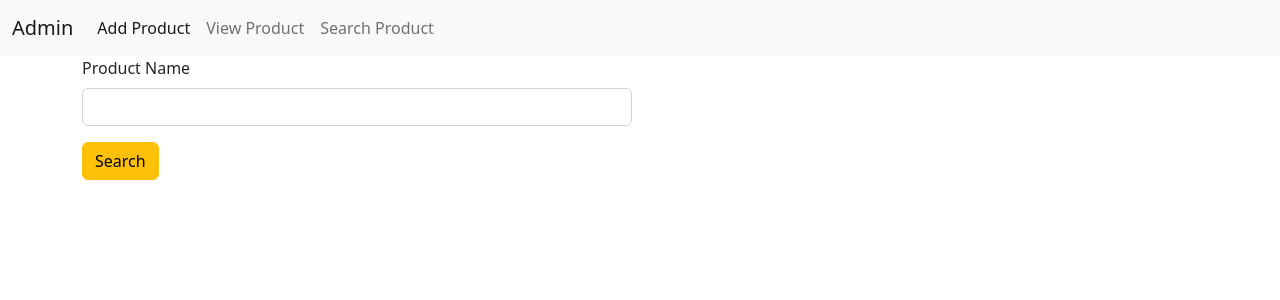
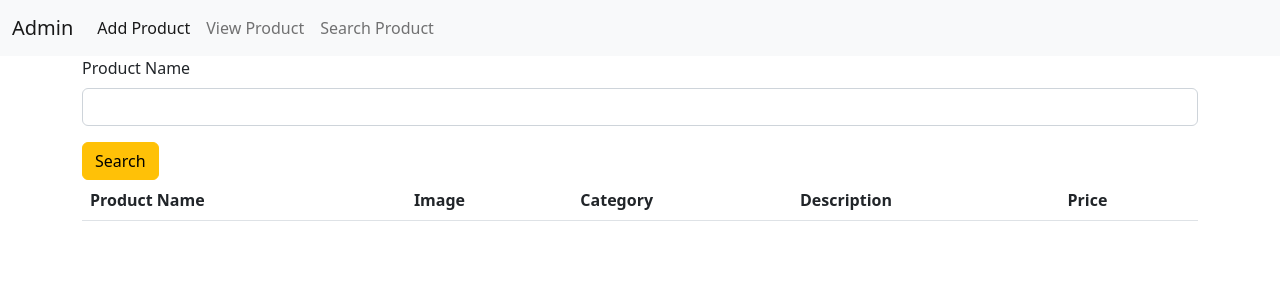
Before and after one commit to Amirthamlalas/shoppingApp, an Angular app: page /search in a window 1280 px wide. Shown: the top 300 px of the page. Built offline with nearby package versions, Linux system fonts and the light colour scheme.

Commit message:
added service

```diff
--- a/src/app/add-product/add-product.component.ts
+++ b/src/app/add-product/add-product.component.ts
@@ -1,4 +1,5 @@
 import { Component } from '@angular/core';
+import { ApiService } from '../api.service';
 
 @Component({
   selector: 'app-add-product',
@@ -12,10 +13,23 @@ export class AddProductComponent {
   category=""
   description=""
   price=""
-
+constructor(private api:ApiService){}
   readValue=()=>{
     let data:any={"name":this.name,"image":this.image,"category":this.category,"description":this.description,"price":this.price}
     console.log(data)
+    this.api.addCourse(data).subscribe(
+      (response:any)=>{
+        if (response.status=="success") {
+          alert("Product added successfully")
+
+        } else {
+          alert("something went wrong")
+        }
+      }
+    )
+
+
   }
 
+
 }
--- /dev/null
+++ b/src/app/api.service.ts
@@ -0,0 +1,22 @@
+import { HttpClient } from '@angular/common/http';
+import { Injectable } from '@angular/core';
+
+@Injectable({
+  providedIn: 'root'
+})
+export class ApiService {
+
+  constructor(private http:HttpClient) { }
+
+  fetchCourse=()=>{
+    return this.http.get("http://localhost:8080/view")
+  }
+
+  addCourse=(DataToSend:any)=>{
+    return this.http.post("http://localhost:8080/add",DataToSend)
+  }
+
+  searchCourse=(DataToSend:any)=>{
+    return this.http.post("http://localhost:8080/search",DataToSend)
+  }
+}
--- a/src/app/app.module.ts
+++ b/src/app/app.module.ts
@@ -13,6 +13,7 @@ import { ViewProductComponent } from './view-product/view-product.component';
 import { SearchProductComponent } from './search-product/search-product.component';
 import { NavbarComponent } from './navbar/navbar.component';
 import { UserViewComponent } from './user-view/user-view.component';
+import { HttpClientModule } from '@angular/common/http';
 
 
 const myroute:Routes=[
@@ -63,7 +64,8 @@ const myroute:Routes=[
     BrowserModule,
     AppRoutingModule,
     FormsModule,
-    RouterModule.forRoot(myroute)
+    RouterModule.forRoot(myroute),
+    HttpClientModule
   ],
   providers: [],
   bootstrap: [AppComponent]
--- a/src/app/search-product/search-product.component.html
+++ b/src/app/search-product/search-product.component.html
@@ -10,7 +10,7 @@
         <div class="col col-12 col-sm-12 col-md-12 col-lg-12 col-xl-12 col-xxl-12">
             <div class="row g-3">
 
-                <div class="col col-12 col-sm-12 col-md-6 col-lg-6 col-xl-6 col-xxl-6">
+                <div class="col col-12 col-sm-12 col-md-12 col-lg-12 col-xl-12 col-xxl-12">
 
                     <label for="" class="form-label">Product Name</label>
                     <input name="name" [(ngModel)]="name" type="text" class="form-control">
@@ -24,4 +24,36 @@
             </div>
         </div>
     </div>
+
+    <div class="row">
+        <div class="col col-12 col-sm-12 col-md-12 col-lg-12 col-xl-12 col-xxl-12">
+
+            <table class="table">
+                <thead>
+                  <tr>
+                    <th scope="col">Product Name</th>
+                    <th scope="col">Image</th>
+                    <th scope="col">Category</th>
+                    <th scope="col">Description</th>
+                    <th scope="col">Price</th>
+                  </tr>
+                </thead>
+                <tbody *ngFor="let i of search">
+                  <tr >
+
+                    <td>{{i.name}}</td>
+                    <td>{{i.image}}</td>
+                    <td>{{i.category}}</td>
+                    <td>{{i.description}}</td>
+                    <td>{{i.price}}</td>
+                  </tr>
+
+                </tbody>
+              </table>
+
+
+        </div>
+    </div>
+
+
 </div>
--- a/src/app/search-product/search-product.component.ts
+++ b/src/app/search-product/search-product.component.ts
@@ -1,4 +1,5 @@
 import { Component } from '@angular/core';
+import { ApiService } from '../api.service';
 
 @Component({
   selector: 'app-search-product',
@@ -8,10 +9,22 @@ import { Component } from '@angular/core';
 export class SearchProductComponent {
 
   name=""
-
+  search:any=[]
+constructor(private api:ApiService){}
   readValue=()=>{
     let data:any={"name":this.name}
     console.log(data)
+    this.api.searchCourse(data).subscribe(
+      (response:any)=>{
+        if (response.length==0) {
+          alert("Invalid Product Name")
+
+        } else {
+          this.search=response;
+
+        }
+      }
+    )
   }
 
 }
--- a/src/app/view-product/view-product.component.ts
+++ b/src/app/view-product/view-product.component.ts
@@ -1,4 +1,5 @@
 import { Component } from '@angular/core';
+import { ApiService } from '../api.service';
 
 @Component({
   selector: 'app-view-product',
@@ -6,7 +7,14 @@ import { Component } from '@angular/core';
   styleUrls: ['./view-product.component.css']
 })
 export class ViewProductComponent {
+constructor(private api:ApiService){
 
+  api.fetchCourse().subscribe(
+    (response)=>{
+      this.data=response;
+    }
+  )
+}
   data:any=[]
 
 }
```
